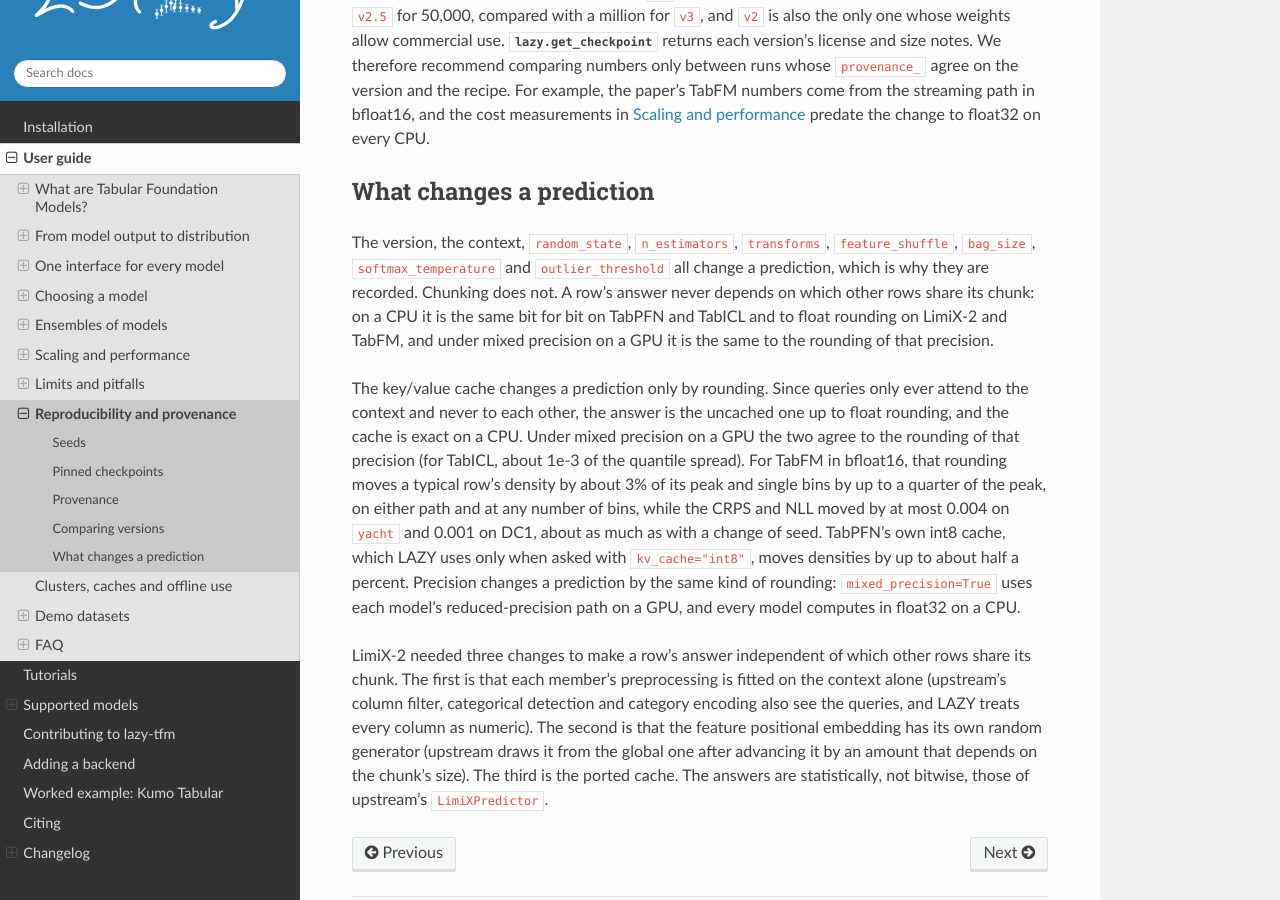
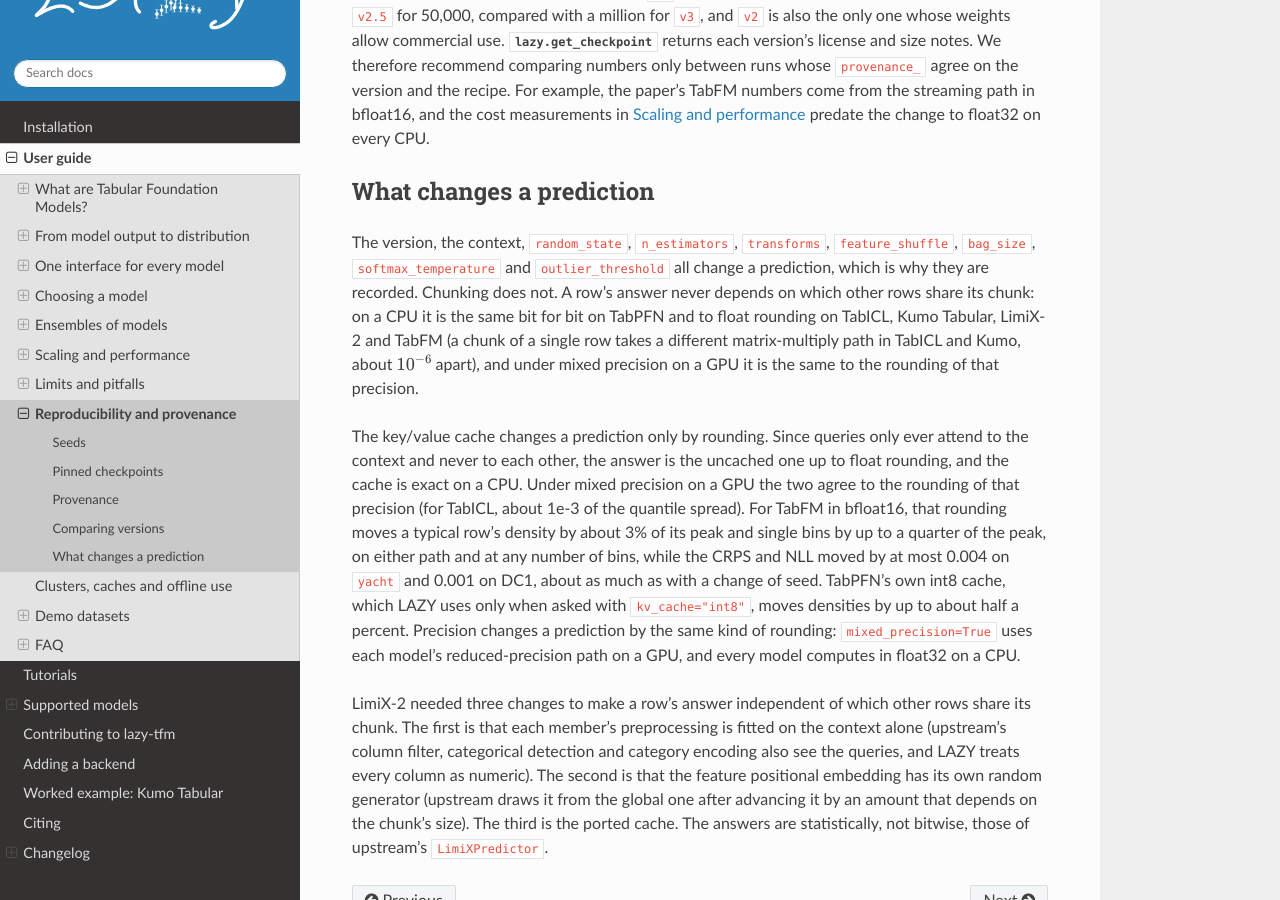
Before and after one commit to biprateep/lazy-tfm, a Sphinx documentation site: the page built from docs/guide/reproducibility.md, in a window 1280 px wide and 900 px high, scrolled down 1592 px. Built offline with Sphinx 7.4.7 and the Read the Docs theme 3.1.0, drawn with Linux system fonts in a browser that asks for light colours; pages that are not in the unit, such as notebooks, are missing from menus.

Commit message:
Say chunking is exact to float rounding on TabICL and Kumo
TabICL and Kumo answer a one-row chunk through a different matrix
multiply, about 1e-6 apart on a CPU, and no longer declare bit-for-bit
chunking; the README and the reproducibility guide said TabICL did.

Co-Authored-By: Claude Opus 5.5 <noreply@anthropic.com>

```diff
--- a/docs/guide/reproducibility.md
+++ b/docs/guide/reproducibility.md
@@ -83,9 +83,10 @@ The version, the context, `random_state`, `n_estimators`, `transforms`,
 `feature_shuffle`, `bag_size`, `softmax_temperature` and `outlier_threshold`
 all change a prediction, which is why they are recorded. Chunking does not. A
 row's answer never depends on which other rows share its chunk: on a CPU it is
-the same bit for bit on TabPFN and TabICL and to float rounding on LimiX-2 and
-TabFM, and under mixed precision on a GPU it is the same to the rounding of
-that precision.
+the same bit for bit on TabPFN and to float rounding on TabICL, Kumo Tabular,
+LimiX-2 and TabFM (a chunk of a single row takes a different matrix-multiply
+path in TabICL and Kumo, about $10^{-6}$ apart), and under mixed precision on a
+GPU it is the same to the rounding of that precision.
 
 The key/value cache changes a prediction only by rounding. Since queries only
 ever attend to the context and never to each other, the answer is the uncached
```
Also changed, not shown: README.md (+1 -1 lines).
